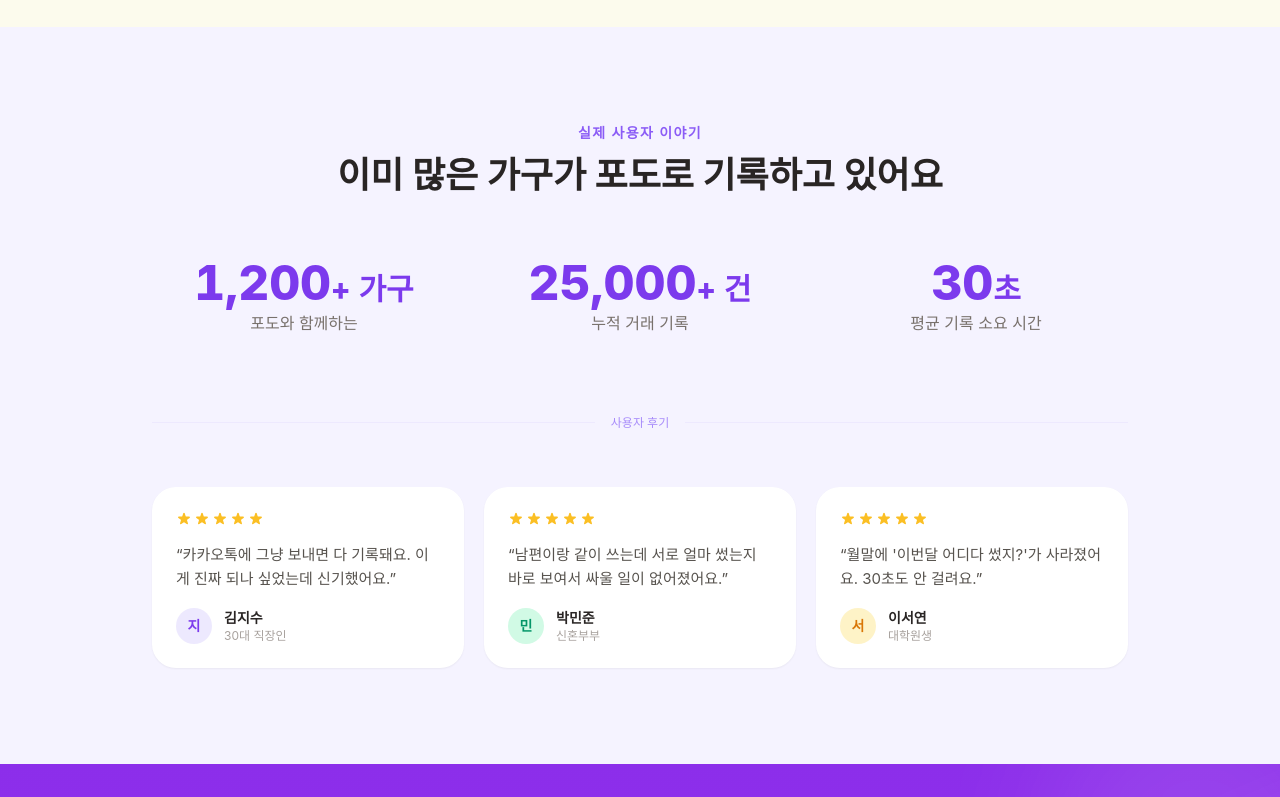
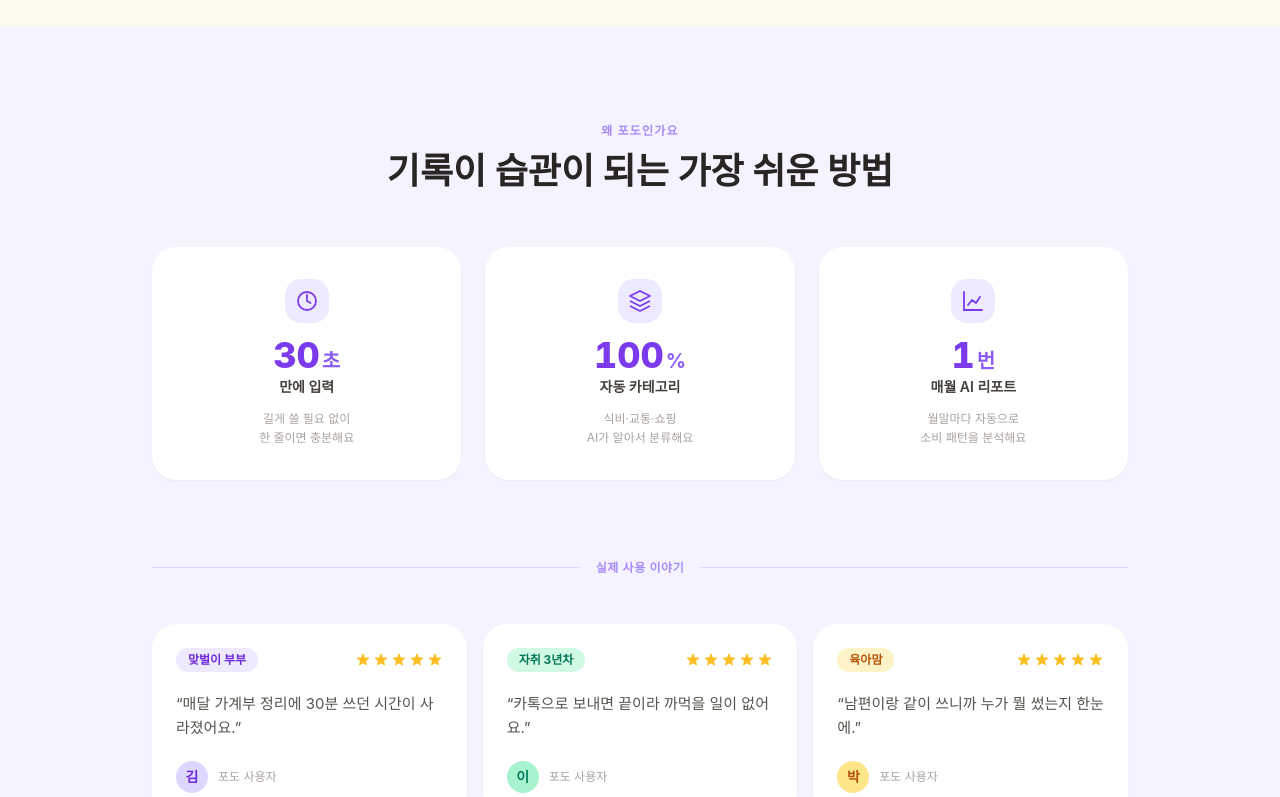
Before and after one commit to YYong91/podo-budget, a Next.js app: page / in a window 1280 px wide. Shown: the part 4320-5117 px from the top of the page. Built offline with nearby package versions, Linux system fonts and the light colour scheme; a web font is replaced by a local one.

Commit message:
feat: replace social proof with new "spec proof + scenario" concept
Switch from "testimonial review" to clear context with stats and
countup animation, and relatable scenario cards.

Co-authored-by: Seungyong Kim <66111244+YYong91@users.noreply.github.com>

```diff
--- a/components/landing/social-proof-section.tsx
+++ b/components/landing/social-proof-section.tsx
@@ -13,7 +13,6 @@ function useCountUp(target: number, duration = 2000, started = false) {
     const tick = (now: number) => {
       const elapsed = now - startTime
       const progress = Math.min(elapsed / duration, 1)
-      // easeOut cubic
       const eased = 1 - Math.pow(1 - progress, 3)
       setValue(Math.floor(eased * target))
       if (progress < 1) requestAnimationFrame(tick)
@@ -26,37 +25,76 @@ function useCountUp(target: number, duration = 2000, started = false) {
 }
 
 const stats = [
-  { value: 1200, suffix: "+ 가구", label: "포도와 함께하는" },
-  { value: 25000, suffix: "+ 건", label: "누적 거래 기록" },
-  { value: 30, suffix: "초", label: "평균 기록 소요 시간" },
+  {
+    value: 30,
+    unit: "초",
+    suffix: "만에 입력",
+    desc: "길게 쓸 필요 없이\n한 줄이면 충분해요",
+    icon: (
+      <svg viewBox="0 0 24 24" fill="none" stroke="currentColor" strokeWidth="1.8" className="h-6 w-6">
+        <circle cx="12" cy="12" r="9" />
+        <polyline points="12 6 12 12 15.5 14" strokeLinecap="round" strokeLinejoin="round" />
+      </svg>
+    ),
+  },
+  {
+    value: 100,
+    unit: "%",
+    suffix: "자동 카테고리",
+    desc: "식비·교통·쇼핑\nAI가 알아서 분류해요",
+    icon: (
+      <svg viewBox="0 0 24 24" fill="none" stroke="currentColor" strokeWidth="1.8" className="h-6 w-6">
+        <path d="M12 2L2 7l10 5 10-5-10-5z" strokeLinejoin="round" />
+        <path d="M2 17l10 5 10-5" strokeLinejoin="round" />
+        <path d="M2 12l10 5 10-5" strokeLinejoin="round" />
+      </svg>
+    ),
+  },
+  {
+    value: 1,
+    unit: "번",
+    suffix: "매월 AI 리포트",
+    desc: "월말마다 자동으로\n소비 패턴을 분석해요",
+    icon: (
+      <svg viewBox="0 0 24 24" fill="none" stroke="currentColor" strokeWidth="1.8" className="h-6 w-6">
+        <path d="M3 3v18h18" strokeLinecap="round" />
+        <path d="M7 16l4-5 4 3 4-6" strokeLinecap="round" strokeLinejoin="round" />
+      </svg>
+    ),
+  },
 ]
 
-const reviews = [
+const scenarios = [
   {
-    name: "김지수",
-    role: "30대 직장인",
-    comment: "카카오톡에 그냥 보내면 다 기록돼요. 이게 진짜 되나 싶었는데 신기했어요.",
-    stars: 5,
-    avatar: "지",
-    avatarBg: "bg-violet-100 text-violet-600",
+    tag: "맞벌이 부부",
+    tagColor: "bg-violet-100 text-violet-700",
+    quote: "매달 가계부 정리에 30분 쓰던 시간이 사라졌어요.",
+    initial: "김",
+    avatarBg: "bg-violet-200 text-violet-700",
   },
   {
-    name: "박민준",
-    role: "신혼부부",
-    comment: "남편이랑 같이 쓰는데 서로 얼마 썼는지 바로 보여서 싸울 일이 없어졌어요.",
-    stars: 5,
-    avatar: "민",
-    avatarBg: "bg-emerald-100 text-emerald-600",
+    tag: "자취 3년차",
+    tagColor: "bg-emerald-100 text-emerald-700",
+    quote: "카톡으로 보내면 끝이라 까먹을 일이 없어요.",
+    initial: "이",
+    avatarBg: "bg-emerald-200 text-emerald-700",
   },
   {
-    name: "이서연",
-    role: "대학원생",
-    comment: "월말에 '이번달 어디다 썼지?'가 사라졌어요. 30초도 안 걸려요.",
-    stars: 5,
-    avatar: "서",
-    avatarBg: "bg-amber-100 text-amber-600",
+    tag: "육아맘",
+    tagColor: "bg-amber-100 text-amber-700",
+    quote: "남편이랑 같이 쓰니까 누가 뭘 썼는지 한눈에.",
+    initial: "박",
+    avatarBg: "bg-amber-200 text-amber-700",
   },
 ]
+
+function StarIcon() {
+  return (
+    <svg viewBox="0 0 20 20" fill="currentColor" className="h-4 w-4 text-amber-400">
+      <path d="M9.049 2.927c.3-.921 1.603-.921 1.902 0l1.07 3.292a1 1 0 00.95.69h3.462c.969 0 1.371 1.24.588 1.81l-2.8 2.034a1 1 0 00-.364 1.118l1.07 3.292c.3.921-.755 1.688-1.54 1.118l-2.8-2.034a1 1 0 00-1.175 0l-2.8 2.034c-.784.57-1.838-.197-1.539-1.118l1.07-3.292a1 1 0 00-.364-1.118L2.98 8.72c-.783-.57-.38-1.81.588-1.81h3.461a1 1 0 00.951-.69l1.07-3.292z" />
+    </svg>
+  )
+}
 
 export function SocialProofSection() {
   const sectionRef = useRef<HTMLDivElement>(null)
@@ -72,105 +110,115 @@ export function SocialProofSection() {
           observer.disconnect()
         }
       },
-      { threshold: 0.25 }
+      { threshold: 0.2 }
     )
     observer.observe(el)
     return () => observer.disconnect()
   }, [])
 
-  const count0 = useCountUp(stats[0].value, 2000, inView)
+  const count0 = useCountUp(stats[0].value, 1800, inView)
   const count1 = useCountUp(stats[1].value, 2000, inView)
-  const count2 = useCountUp(stats[2].value, 1600, inView)
-
+  const count2 = useCountUp(stats[2].value, 1400, inView)
   const counts = [count0, count1, count2]
 
   return (
-    <section
-      ref={sectionRef}
-      className="w-full bg-violet-50 py-24"
-    >
+    <section ref={sectionRef} className="w-full bg-violet-50 py-24">
       <div className="mx-auto max-w-5xl px-6">
 
-        {/* Heading */}
+        {/* Section label */}
         <div
-          className="mb-16 text-center"
+          className="mb-14 text-center"
           style={{
             opacity: inView ? 1 : 0,
-            transform: inView ? "translateY(0)" : "translateY(24px)",
+            transform: inView ? "translateY(0)" : "translateY(20px)",
             transition: "opacity 0.6s ease-out, transform 0.6s ease-out",
           }}
         >
-          <p className="mb-3 text-sm font-semibold uppercase tracking-widest text-violet-500">
-            실제 사용자 이야기
+          <p className="mb-3 text-xs font-bold uppercase tracking-widest text-violet-400">
+            왜 포도인가요
           </p>
-          <h2 className="text-3xl font-bold text-stone-800 sm:text-4xl">
-            이미 많은 가구가<br className="sm:hidden" /> 포도로 기록하고 있어요
+          <h2 className="text-balance text-3xl font-bold text-stone-800 sm:text-4xl">
+            기록이 습관이 되는<br className="sm:hidden" /> 가장 쉬운 방법
           </h2>
         </div>
 
-        {/* Stats */}
-        <div className="mb-20 grid grid-cols-3 gap-4 sm:gap-8">
+        {/* Stats row */}
+        <div className="mb-20 grid grid-cols-3 gap-3 sm:gap-6">
           {stats.map((stat, i) => (
             <div
               key={i}
-              className="flex flex-col items-center gap-1 text-center"
+              className="flex flex-col items-center gap-3 rounded-3xl bg-white p-5 text-center shadow-sm sm:p-8"
               style={{
                 opacity: inView ? 1 : 0,
-                transform: inView ? "translateY(0)" : "translateY(20px)",
+                transform: inView ? "translateY(0)" : "translateY(24px)",
                 transition: `opacity 0.6s ease-out ${i * 0.1}s, transform 0.6s ease-out ${i * 0.1}s`,
               }}
             >
-              <span className="text-3xl font-extrabold tabular-nums text-violet-600 sm:text-5xl">
-                {counts[i].toLocaleString("ko-KR")}
-                <span className="text-2xl sm:text-3xl">{stat.suffix}</span>
-              </span>
-              <span className="text-sm text-stone-500 sm:text-base">{stat.label}</span>
+              <div className="flex h-11 w-11 items-center justify-center rounded-2xl bg-violet-100 text-violet-600">
+                {stat.icon}
+              </div>
+              <div>
+                <div className="flex items-baseline justify-center gap-0.5">
+                  <span className="text-3xl font-extrabold tabular-nums text-violet-600 sm:text-4xl">
+                    {counts[i]}
+                  </span>
+                  <span className="text-lg font-bold text-violet-500 sm:text-xl">{stat.unit}</span>
+                </div>
+                <p className="mt-0.5 text-sm font-semibold text-stone-700">{stat.suffix}</p>
+              </div>
+              <p className="hidden whitespace-pre-line text-xs leading-relaxed text-stone-400 sm:block">
+                {stat.desc}
+              </p>
             </div>
           ))}
         </div>
 
         {/* Divider */}
-        <div className="mb-14 flex items-center gap-4">
-          <div className="h-px flex-1 bg-violet-100" />
-          <span className="text-xs font-medium text-violet-400">사용자 후기</span>
-          <div className="h-px flex-1 bg-violet-100" />
+        <div
+          className="mb-12 flex items-center gap-4"
+          style={{
+            opacity: inView ? 1 : 0,
+            transition: "opacity 0.6s ease-out 0.4s",
+          }}
+        >
+          <div className="h-px flex-1 bg-violet-200" />
+          <span className="text-xs font-semibold tracking-wider text-violet-400">실제 사용 이야기</span>
+          <div className="h-px flex-1 bg-violet-200" />
         </div>
 
-        {/* Review cards */}
-        <div className="grid grid-cols-1 gap-5 sm:grid-cols-3">
-          {reviews.map((review, i) => (
+        {/* Scenario cards */}
+        <div className="grid grid-cols-1 gap-4 sm:grid-cols-3">
+          {scenarios.map((s, i) => (
             <div
               key={i}
-              className="flex flex-col gap-4 rounded-3xl bg-white p-6 shadow-sm"
+              className="flex flex-col gap-5 rounded-3xl bg-white p-6 shadow-sm"
               style={{
                 opacity: inView ? 1 : 0,
                 transform: inView ? "translateY(0)" : "translateY(28px)",
-                transition: `opacity 0.6s ease-out ${0.3 + i * 0.12}s, transform 0.6s ease-out ${0.3 + i * 0.12}s`,
+                transition: `opacity 0.6s ease-out ${0.45 + i * 0.12}s, transform 0.6s ease-out ${0.45 + i * 0.12}s`,
               }}
             >
-              {/* Stars */}
-              <div className="flex gap-0.5">
-                {Array.from({ length: review.stars }).map((_, s) => (
-                  <svg key={s} viewBox="0 0 20 20" fill="currentColor" className="h-4 w-4 text-amber-400">
-                    <path d="M9.049 2.927c.3-.921 1.603-.921 1.902 0l1.07 3.292a1 1 0 00.95.69h3.462c.969 0 1.371 1.24.588 1.81l-2.8 2.034a1 1 0 00-.364 1.118l1.07 3.292c.3.921-.755 1.688-1.54 1.118l-2.8-2.034a1 1 0 00-1.175 0l-2.8 2.034c-.784.57-1.838-.197-1.539-1.118l1.07-3.292a1 1 0 00-.364-1.118L2.98 8.72c-.783-.57-.38-1.81.588-1.81h3.461a1 1 0 00.951-.69l1.07-3.292z" />
-                  </svg>
-                ))}
+              {/* Tag + stars */}
+              <div className="flex items-center justify-between">
+                <span className={`rounded-full px-3 py-1 text-xs font-bold ${s.tagColor}`}>
+                  {s.tag}
+                </span>
+                <div className="flex gap-0.5">
+                  {Array.from({ length: 5 }).map((_, j) => <StarIcon key={j} />)}
+                </div>
               </div>
 
-              {/* Comment */}
+              {/* Quote */}
               <p className="flex-1 text-[15px] leading-relaxed text-stone-600">
-                &ldquo;{review.comment}&rdquo;
+                &ldquo;{s.quote}&rdquo;
               </p>
 
-              {/* Author */}
-              <div className="flex items-center gap-3">
-                <div className={`flex h-9 w-9 items-center justify-center rounded-full text-sm font-bold ${review.avatarBg}`}>
-                  {review.avatar}
+              {/* Avatar */}
+              <div className="flex items-center gap-2.5">
+                <div className={`flex h-8 w-8 items-center justify-center rounded-full text-sm font-bold ${s.avatarBg}`}>
+                  {s.initial}
                 </div>
-                <div>
-                  <p className="text-sm font-semibold text-stone-800">{review.name}</p>
-                  <p className="text-xs text-stone-400">{review.role}</p>
-                </div>
+                <span className="text-xs text-stone-400">포도 사용자</span>
               </div>
             </div>
           ))}
```
